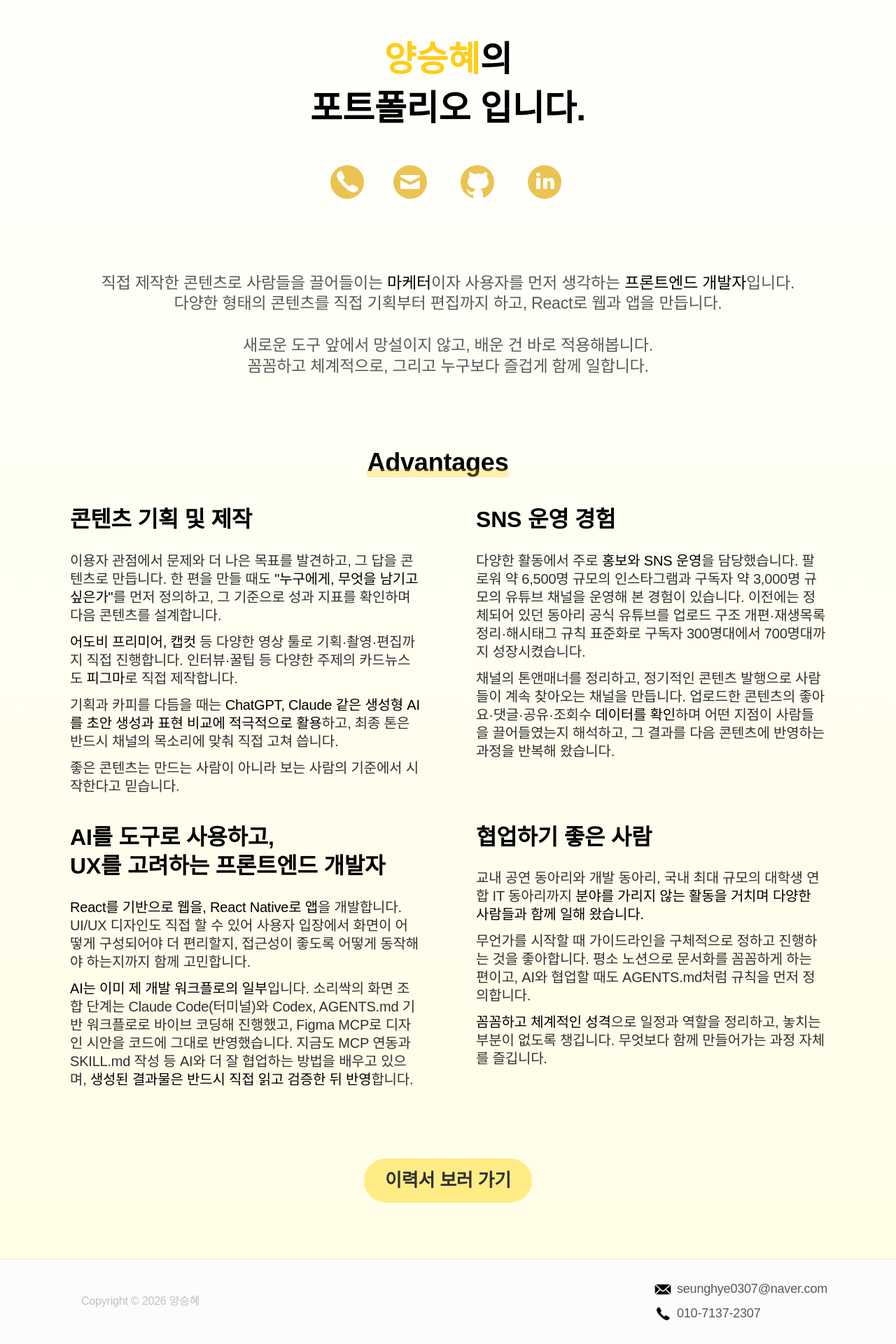
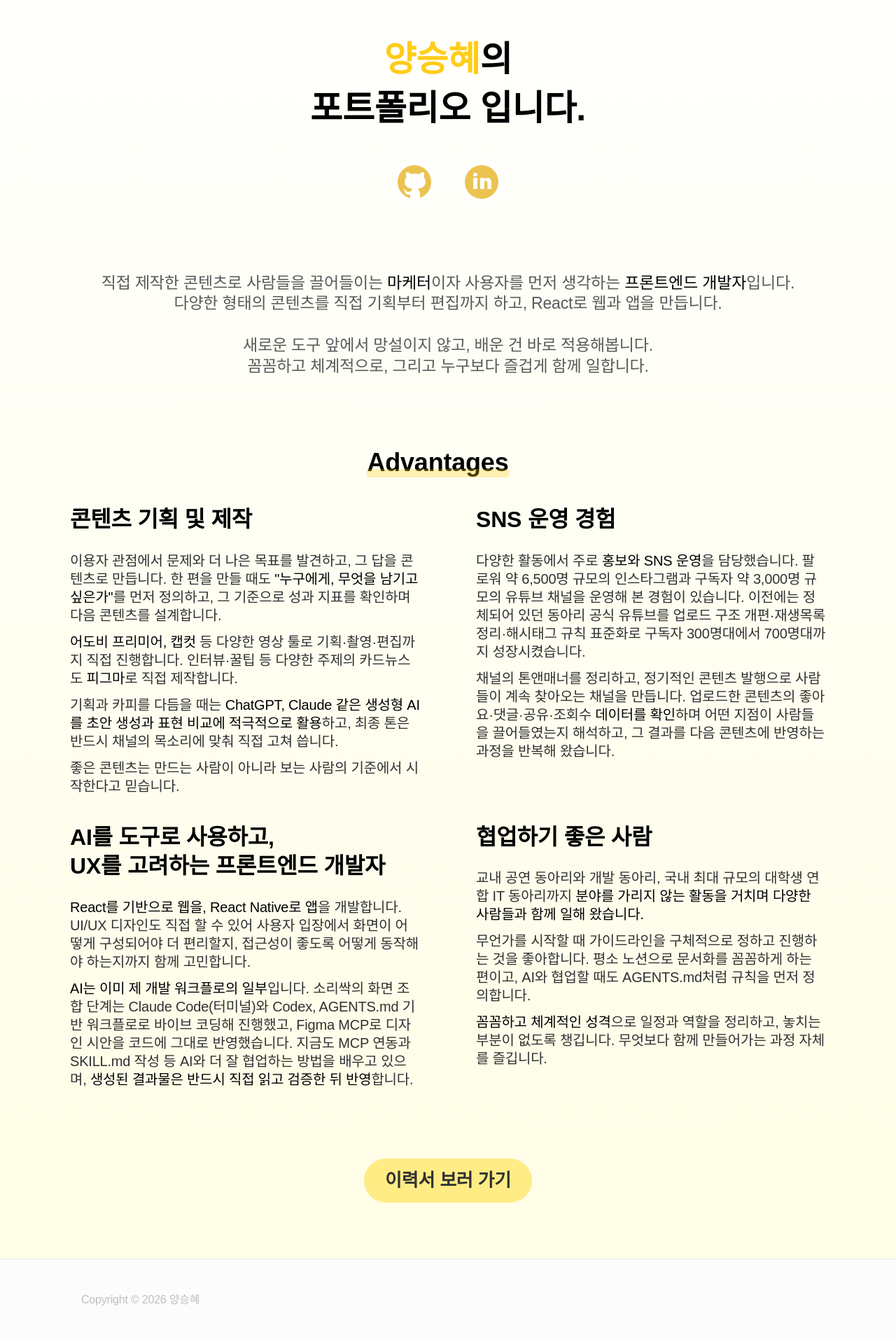
Before and after one commit to seunghye-rain/rain-portfolio, a Next.js app: page / in a window 1280 px wide. Shown: the part 569-2489 px from the top of the page at 70% size. Built offline with nearby package versions, Linux system fonts and the light colour scheme; a web font is replaced by a local one.

Commit message:
fix: 이메일, 전화번호 주석 처리

```diff
--- a/src/app/(home)/page.tsx
+++ b/src/app/(home)/page.tsx
@@ -1,6 +1,6 @@
 import Image from 'next/image';
 
-import { IconGithub, IconLinkedin, IconMail, IconPhoneWhite } from '@/shared/assets';
+import { IconGithub, IconLinkedin } from '@/shared/assets';
 import { MainTextLayout } from '@/shared/components/layout';
 import { CtaButton, IconButton, ScrollReveal, SectionTitle } from '@/shared/components/ui';
 
@@ -26,7 +26,8 @@ export default function Home() {
               포트폴리오 입니다.
             </h1>
             <div className='flex items-center gap-[3.6rem]'>
-              <IconButton
+              {/* @TODO 추후 필요시 주석 삭제 */}
+              {/* <IconButton
                 href='tel:010-7137-2307'
                 icon={IconPhoneWhite}
                 ariaLabel='전화'
@@ -42,7 +43,7 @@ export default function Home() {
                 width={6}
                 height={6}
                 iconSize={6}
-              />
+              /> */}
               <IconButton
                 href='https://github.com/seunghye-rain'
                 icon={IconGithub}
--- a/src/app/resume/components/ProfileSection.tsx
+++ b/src/app/resume/components/ProfileSection.tsx
@@ -1,6 +1,6 @@
 import Image from 'next/image';
 
-import { IconGithub, IconLinkedin, IconMail, IconPhoneWhite } from '@/shared/assets';
+import { IconGithub, IconLinkedin } from '@/shared/assets';
 import { FeatureTextLayout } from '@/shared/components/layout';
 import { IconButton } from '@/shared/components/ui';
 
@@ -35,7 +35,8 @@ export const ProfileSection = () => {
         </h1>
 
         <div className='flex items-center gap-[3.6rem]'>
-          <IconButton
+          {/* @TODO 추후 필요시 주석 삭제 */}
+          {/* <IconButton
                 href='tel:010-7137-2307'
                 icon={IconPhoneWhite}
                 ariaLabel='전화'
@@ -51,7 +52,7 @@ export const ProfileSection = () => {
                 width={6}
                 height={6}
                 iconSize={6}
-          />
+              /> */}
           <IconButton
             href='https://github.com/seunghye-rain'
             icon={IconGithub}
--- a/src/shared/components/ui/footer/Footer.tsx
+++ b/src/shared/components/ui/footer/Footer.tsx
@@ -1,4 +1,4 @@
-import { IconLetter, IconPhone } from '@/shared/assets';
+// import { IconLetter, IconPhone } from '@/shared/assets';
 
 export const Footer = () => {
   return (
@@ -6,7 +6,8 @@ export const Footer = () => {
       <div className='px-[3.6rem] py-[1.8rem]'>
         <p className='font-16-rg text-black-6'>Copyright © 2026 양승혜</p>
       </div>
-      <div className='flex flex-col items-start gap-[1rem] px-[1.8rem]'>
+      {/* @TODO 추후 필요시 주석 삭제 */}
+      {/* <div className='flex flex-col items-start gap-[1rem] px-[1.8rem]'>
         <a href='mailto:seunghye0307@naver.com' className='flex items-center gap-[0.8rem]'>
           <IconLetter className='size-[2.4rem]' />
           <span className='font-18-md text-black-8'>seunghye0307@naver.com</span>
@@ -15,7 +16,7 @@ export const Footer = () => {
           <IconPhone className='size-[2.4rem]' />
           <span className='font-18-md text-black-8'>010-7137-2307</span>
         </a>
-      </div>
+      </div> */}
     </footer>
   );
 };
```
Lines whose indentation alone changed are shown as unchanged.
